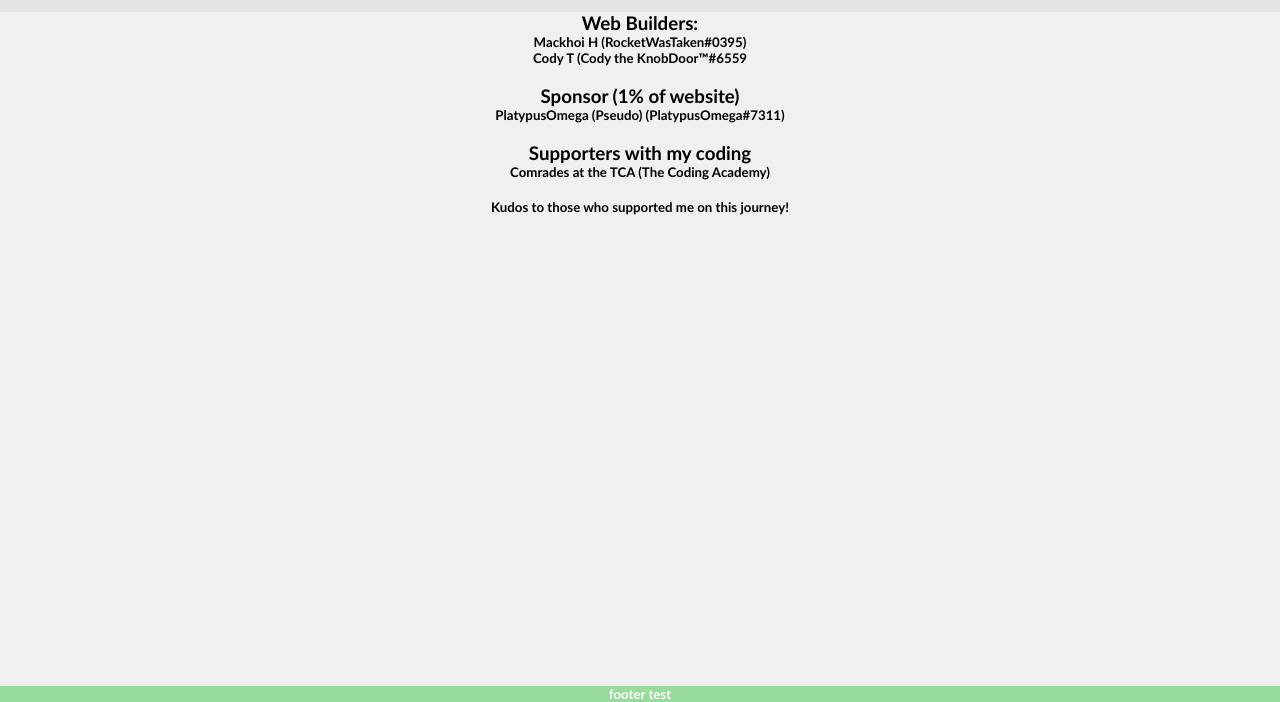
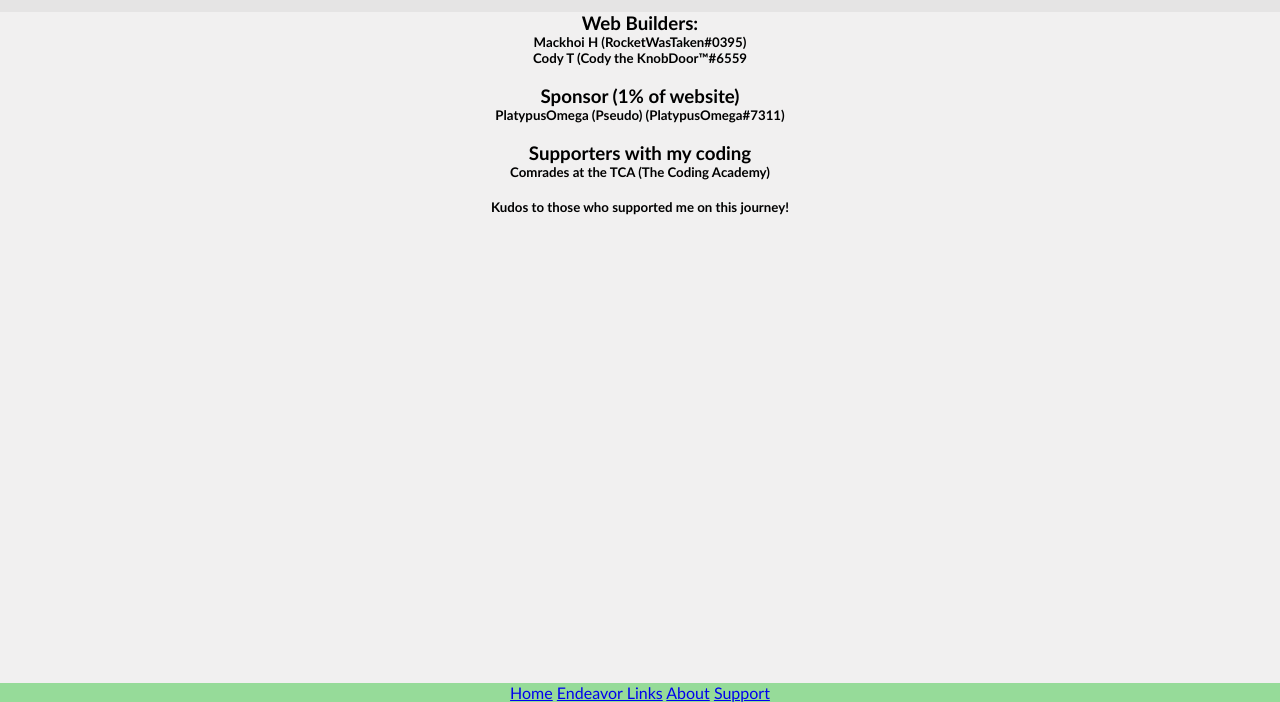
Before and after one commit to IamConfuzzled7197/endeavor_website, a plain HTML site: page About.html in a window 1280 px wide. Shown: the part 98-800 px from the top of the page. Drawn offline with Linux system fonts and the light colour scheme.

Commit message:
Edited the footer

```diff
--- a/About.html
+++ b/About.html
@@ -28,10 +28,12 @@
   <br>
   <h5>Kudos to those who supported me on this journey!</h5>
   <div class = "footer">
-    <h5>
-      footer
-      test
-    </h5>
+    <p>
+      <a href="index.html">Home</a>
+      <a href = "EaCL.html">Endeavor Links</a>
+      <a href = "About.html">About</a>
+      <a href = "contact.html">Support</a>
+    </p>
   </div>
 </body>
 </html>
```
